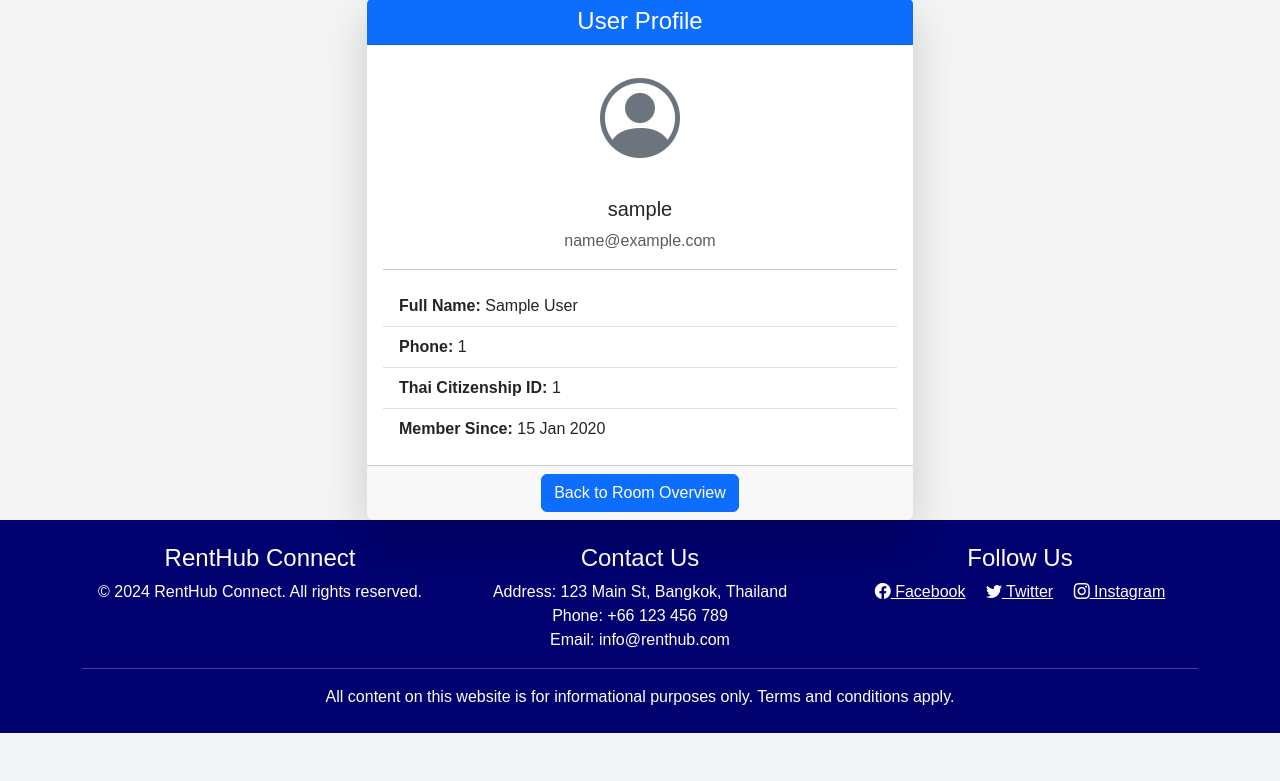
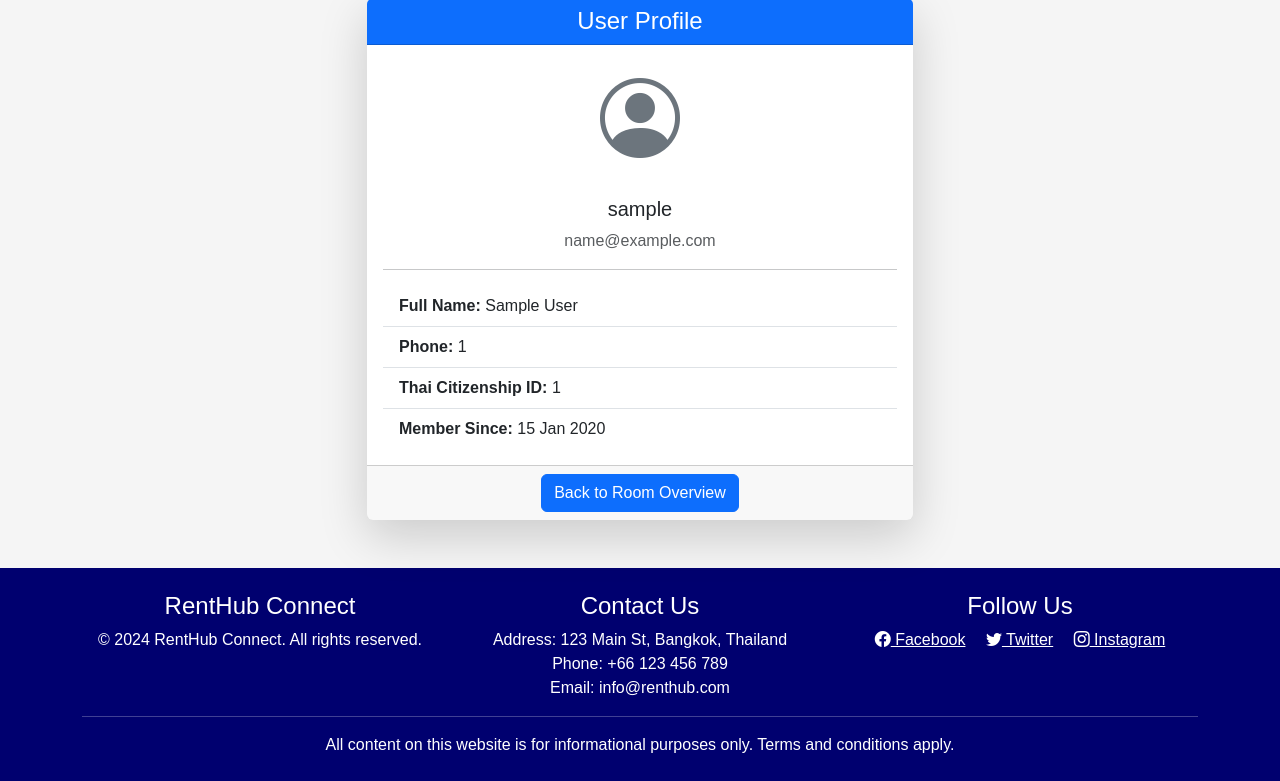
Before and after one commit to Pong50887/RentHub-Connect-Selenium, a Django app: template renthub/templates/renthub/user_profile.html in a window 1280 px wide. Shown: the part 118-899 px from the top of the page. Before the commit the page ends 851 px from the top, so only its background shows below. Run offline with Django 5.2, Linux system fonts and the light colour scheme; the template is opened without the code that fills it: most values are stand-ins (such as "Sample title", 1, 10 or a date in 2020).

Commit message:
Fix margin in user profile page

```diff
--- a/renthub/templates/renthub/user_profile.html
+++ b/renthub/templates/renthub/user_profile.html
@@ -4,7 +4,7 @@
 
 {% block content %}
 
-<div class="container mt-5">
+<div class="container mt-5 mb-5">
     <div class="row justify-content-center">
         <div class="col-md-6">
             <div class="card shadow-lg border-0">
```
